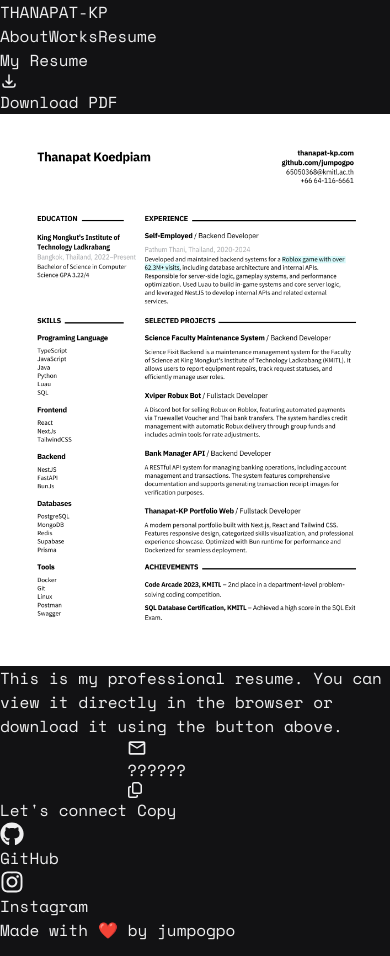
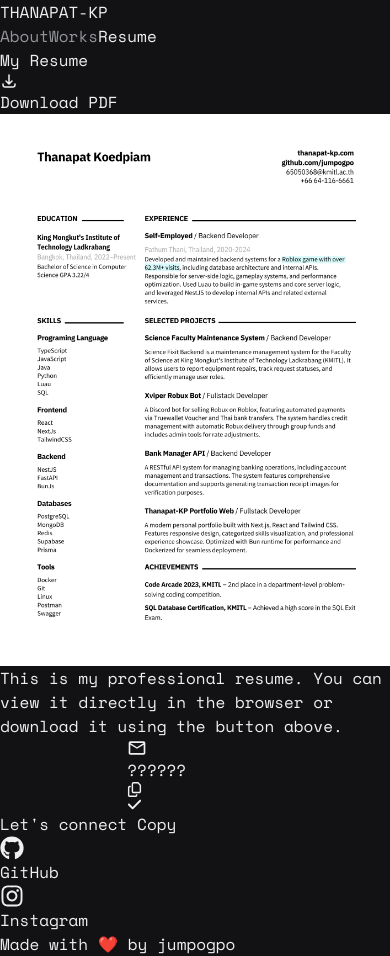
Before and after one commit to jumpogpo/thanapat-kp-web, a Next.js app: page /resume in a window 390 px wide. Built offline with nearby package versions, Linux system fonts and the light colour scheme; no server answers.

Commit message:
feat(ui): implement premium micro-interactions and animations
Implement premium micro-interactions, responsive states, and staggered entrance animations.

```diff
--- a/src/app/globals.css
+++ b/src/app/globals.css
@@ -14,6 +14,10 @@
   --color-bg-primary: #121214;
   --color-bg-secondary: #1a1a1e;
   --color-bg-accent: #2e2e2e;
+
+  /* Custom Easing Curves */
+  --ease-out: cubic-bezier(0.23, 1, 0.32, 1);
+  --ease-in-out: cubic-bezier(0.77, 0, 0.175, 1);
 }
 
 body {
@@ -40,3 +44,11 @@ body {
     color: var(--color-text-secondary);
   }
 }
+
+/* Premium animations */
+@keyframes fade-slide-in {
+  to {
+    opacity: 1;
+    transform: translateY(0);
+  }
+}
--- a/src/app/resume/page.tsx
+++ b/src/app/resume/page.tsx
@@ -18,7 +18,7 @@ export default function Resume() {
               href="/resume/Thanapat Koedpiam - Resume.pdf"
               target="_blank"
               rel="noopener noreferrer"
-              className="bg-white text-black py-2 px-4 rounded-lg hover:bg-gray-200 transition-colors flex items-center gap-2"
+              className="bg-white text-black py-2 px-4 rounded-lg hover:bg-gray-200 transition-[transform,background-color,color] duration-150 ease-[var(--ease-out)] [@media(hover:hover)_and_(pointer:fine)]:hover:scale-[1.03] active:scale-[0.97] flex items-center gap-2"
             >
               <HiOutlineDownload size={18} />
               Download PDF
--- a/src/app/works/page.tsx
+++ b/src/app/works/page.tsx
@@ -11,15 +11,20 @@ export default function Works() {
 
       {/* Grid Layout - 3 cards per row on desktop, 2 on tablet, 1 on mobile */}
       <div className="w-full grid grid-cols-1 sm:grid-cols-2 lg:grid-cols-3 gap-6">
-        {data.map((work) => (
+        {data.map((work, index: number) => (
+          <div
+            key={work.title}
+            className="animate-[fade-slide-in_400ms_var(--ease-out)_forwards] opacity-0 translate-y-3"
+            style={{ animationDelay: `${50 + index * 50}ms` }}
+          >
             <WorkCard
-            key={work.title}
               title={work.title}
               description={work.description}
               image={work.image}
               tags={work.tags}
               link={work.link}
             />
+          </div>
         ))}
       </div>
     </div>
--- a/src/components/about.tsx
+++ b/src/components/about.tsx
@@ -51,7 +51,7 @@ export default async function About({ data }: { data: AboutData }) {
             href="/resume"
           >
             <span className="text-base">View Resume</span>
-            <FaArrowRightLong className="group-hover:translate-x-1 transition-all duration-300" />
+            <FaArrowRightLong className="group-hover:translate-x-1 transition-transform duration-200 ease-[var(--ease-out)]" />
           </Link>
         </div>
       </div>
--- a/src/components/footer.tsx
+++ b/src/components/footer.tsx
@@ -22,16 +22,35 @@ export default function Footer() {
         <span>Let&apos;s connect</span>
         {/* Email */}
         <button
-          className="bg-white text-black py-3 px-7 rounded-xl flex items-center space-x-3 cursor-pointer hover:text-gray-800 hover:scale-105 transition-all relative group"
+          className="bg-white text-black py-3 px-7 rounded-xl flex items-center space-x-3 cursor-pointer hover:text-gray-800 transition-[transform,background-color,color] duration-150 ease-[var(--ease-out)] [@media(hover:hover)_and_(pointer:fine)]:hover:scale-[1.03] active:scale-[0.97] relative group"
           onClick={copyToClipboard}
           aria-label="Copy email to clipboard"
         >
           <MdOutlineMailOutline size={20} />
           <span className="font-semibold">{email}</span>
-          {copied ? <FaCheck /> : <FaRegCopy />}
+          <div className="relative w-4 h-4 flex items-center justify-center">
+            <span
+              className={`absolute transition-[transform,opacity] duration-200 ease-[var(--ease-out)] ${
+                copied
+                  ? "scale-75 opacity-0 rotate-45"
+                  : "scale-100 opacity-100 rotate-0"
+              }`}
+            >
+              <FaRegCopy size={15} />
+            </span>
+            <span
+              className={`absolute transition-[transform,opacity] duration-200 ease-[var(--ease-out)] ${
+                copied
+                  ? "scale-100 opacity-100 rotate-0"
+                  : "scale-75 opacity-0 -rotate-45"
+              }`}
+            >
+              <FaCheck className="text-green-600" size={15} />
+            </span>
+          </div>
 
           {/* Tooltip */}
-          <span className="absolute -top-10 left-1/2 -translate-x-1/2 bg-[#393839] text-white text-sm py-1 px-2 rounded opacity-0 group-hover:opacity-100 transition-opacity pointer-events-none whitespace-nowrap">
+          <span className="absolute -top-10 left-1/2 -translate-x-1/2 bg-[#393839] text-white text-sm py-1 px-2 rounded opacity-0 scale-95 translate-y-1 group-hover:opacity-100 group-hover:scale-100 group-hover:translate-y-0 transition-[opacity,transform] duration-200 ease-[var(--ease-out)] pointer-events-none whitespace-nowrap">
             {copied ? "Copied!" : "Copy"}
           </span>
         </button>
@@ -43,15 +62,15 @@ export default function Footer() {
             href="https://github.com/jumpogpo"
             target="_blank"
             rel="noopener noreferrer"
-            className="relative group"
+            className="relative group transition-[transform,background-color,color] duration-150 ease-[var(--ease-out)] [@media(hover:hover)_and_(pointer:fine)]:hover:scale-[1.03] active:scale-[0.97] p-1"
           >
             <FaGithub
-              className="text-textcontent text-[#6b6b6b] hover:text-white transition duration-100 hover:scale-110"
+              className="text-textcontent text-[#6b6b6b] group-hover:text-white transition-colors duration-200"
               size={24}
             />
 
             {/* Tooltip */}
-            <span className="absolute -top-10 left-1/2 -translate-x-1/2 bg-[#393839] text-white text-sm py-1 px-2 rounded opacity-0 group-hover:opacity-100 transition-opacity pointer-events-none whitespace-nowrap">
+            <span className="absolute -top-10 left-1/2 -translate-x-1/2 bg-[#393839] text-white text-sm py-1 px-2 rounded opacity-0 scale-95 translate-y-1 group-hover:opacity-100 group-hover:scale-100 group-hover:translate-y-0 transition-[opacity,transform] duration-200 ease-[var(--ease-out)] pointer-events-none whitespace-nowrap">
               GitHub
             </span>
           </a>
@@ -61,15 +80,15 @@ export default function Footer() {
             href="https://www.instagram.com/kun.tnp/"
             target="_blank"
             rel="noopener noreferrer"
-            className="relative group"
+            className="relative group transition-[transform,background-color,color] duration-150 ease-[var(--ease-out)] [@media(hover:hover)_and_(pointer:fine)]:hover:scale-[1.03] active:scale-[0.97] p-1"
           >
             <FaInstagram
-              className="text-textcontent text-[#6b6b6b] hover:text-white transition duration-100 hover:scale-110"
+              className="text-textcontent text-[#6b6b6b] group-hover:text-white transition-colors duration-200"
               size={24}
             />
 
             {/* Tooltip */}
-            <span className="absolute -top-10 left-1/2 -translate-x-1/2 bg-[#393839] text-white text-sm py-1 px-2 rounded opacity-0 group-hover:opacity-100 transition-opacity pointer-events-none whitespace-nowrap">
+            <span className="absolute -top-10 left-1/2 -translate-x-1/2 bg-[#393839] text-white text-sm py-1 px-2 rounded opacity-0 scale-95 translate-y-1 group-hover:opacity-100 group-hover:scale-100 group-hover:translate-y-0 transition-[opacity,transform] duration-200 ease-[var(--ease-out)] pointer-events-none whitespace-nowrap">
               Instagram
             </span>
           </a>
@@ -81,7 +100,7 @@ export default function Footer() {
             href="https://github.com/jumpogpo"
             target="_blank"
             rel="noopener noreferrer"
-            className="transition-colors hover:font-semibold  hover:underline"
+            className="transition-colors hover:text-white hover:underline"
           >
             jumpogpo
           </a>
--- a/src/components/navbar.tsx
+++ b/src/components/navbar.tsx
@@ -13,12 +13,12 @@ export default function Navbar() {
       </Link>
 
       {/* Menu */}
-      <div className="flex space-x-4 sm:space-x-8 text-base">
+      <div className="flex space-x-4 sm:space-x-8 text-base text-theme-secondary">
         <Link
           href="/"
-          className={`hover:font-semibold transition-all ${
+          className={`hover:text-theme-primary transition-colors duration-200 ${
             pathname === "/"
-              ? "font-semibold underline underline-offset-6"
+              ? "font-semibold text-theme-primary underline underline-offset-6"
               : "hover:underline underline-offset-6"
           }`}
         >
@@ -27,9 +27,9 @@ export default function Navbar() {
 
         <Link
           href="/works"
-          className={`hover:font-semibold transition-all ${
+          className={`hover:text-theme-primary transition-colors duration-200 ${
             pathname === "/works"
-              ? "font-semibold underline underline-offset-6"
+              ? "font-semibold text-theme-primary underline underline-offset-6"
               : "hover:underline underline-offset-6"
           }`}
         >
@@ -38,9 +38,9 @@ export default function Navbar() {
 
         <Link
           href="/resume"
-          className={`hover:font-semibold transition-all ${
+          className={`hover:text-theme-primary transition-colors duration-200 ${
             pathname === "/resume"
-              ? "font-semibold underline underline-offset-6"
+              ? "font-semibold text-theme-primary underline underline-offset-6"
               : "hover:underline underline-offset-6"
           }`}
         >
--- a/src/components/work-card.tsx
+++ b/src/components/work-card.tsx
@@ -18,7 +18,11 @@ export default function WorkCard({
 }) {
   const content = (
     <div
-      className={`w-full h-full flex flex-col bg-theme-secondary rounded-lg p-6 hover:scale-105 transition-transform group`}
+      className={`w-full h-full flex flex-col bg-theme-secondary rounded-lg p-6 ${
+        link
+          ? "transition-transform duration-200 ease-[var(--ease-out)] [@media(hover:hover)_and_(pointer:fine)]:hover:scale-[1.02] active:scale-[0.98] cursor-pointer"
+          : ""
+      } group`}
     >
       {/* Project Image */}
       <div className="relative w-full h-48 mb-3">
@@ -35,14 +39,14 @@ export default function WorkCard({
       {/* Title with external link icon */}
       <div className="flex flex-row items-center gap-2">
         <h1
-          className={`text-base font-semibold text-theme-primary transition-all hover:outline-theme-primary ${
+          className={`text-base font-semibold text-theme-primary transition-[text-decoration-color] duration-200 ${
             link ? "group-hover:underline group-hover:underline-offset-5" : ""
           }`}
         >
           {title}
         </h1>
         {link && (
-          <FiExternalLink className="w-3.5 h-3.5 text-theme-secondary" />
+          <FiExternalLink className="w-3.5 h-3.5 text-theme-secondary group-hover:text-theme-primary group-hover:translate-x-0.5 group-hover:-translate-y-0.5 transition-[color,transform] duration-200 ease-[var(--ease-out)]" />
         )}
       </div>
 
```
Also changed, not shown: src/components/experience.tsx (+39 -21 lines). Lines whose indentation alone changed are shown as unchanged.
